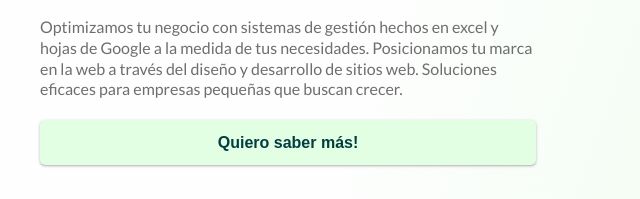
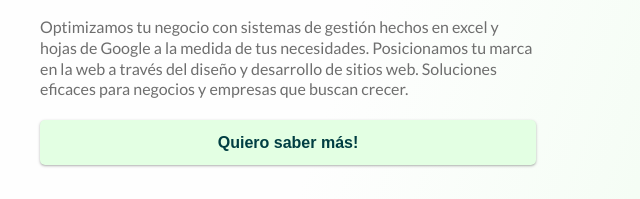
Before and after one commit to TobiasMolinero/matob-astro, an Astro site: page / in a window 1280 px wide. Shown: the part 330-529 px from the top of the page, 0-640 px from the left. Built offline with nearby package versions, Linux system fonts and the light colour scheme; Astro itself is replaced by a stand-in of ours.

Commit message:
cambios en texto del hero

```diff
--- a/src/components/Hero.astro
+++ b/src/components/Hero.astro
@@ -32,7 +32,7 @@ import { Button, hero_image } from '@lib'
 <section class="hero">
     <div class="content" id="heroText">
         <h1 class="title">Impulsá tu negocio al siguiente nivel!</h1>
-        <p class="text">Optimizamos tu negocio con sistemas de gestión hechos en excel y hojas de Google a la medida de tus necesidades. Posicionamos tu marca en la web a través del diseño y desarrollo de sitios web. Soluciones eficaces para empresas pequeñas que buscan crecer.</p>
+        <p class="text">Optimizamos tu negocio con sistemas de gestión hechos en excel y hojas de Google a la medida de tus necesidades. Posicionamos tu marca en la web a través del diseño y desarrollo de sitios web. Soluciones eficaces para negocios y empresas que buscan crecer.</p>
         <div class="container-button">
             <Button > Quiero saber más!</Button>
         </div>
--- a/src/config/global.css
+++ b/src/config/global.css
@@ -43,7 +43,6 @@
 }
 
 html {
-
   font-family: 'Lato';
   background: var(--background);
 }
```
